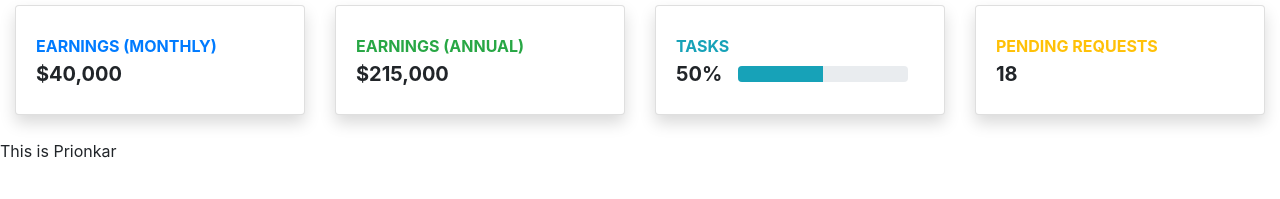
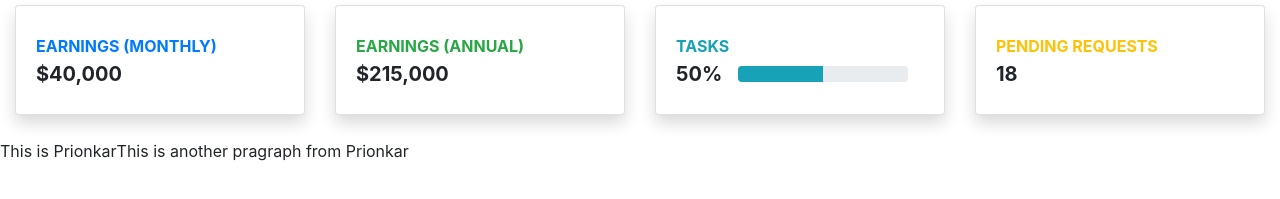
Before and after one commit to ascuet/dmsl-b, a plain HTML site: page prionkar.html in a window 1280 px wide. Shown: the part 101-300 px from the top of the page. Drawn offline with nearby package versions, Linux system fonts and the light colour scheme.

Commit message:
another change added

```diff
--- a/prionkar.html
+++ b/prionkar.html
@@ -141,6 +141,7 @@
                 </div>
 
                 <p>This is Prionkar</p>
+                <p>This is another pragraph from Prionkar</p>
             </div>
         </section>
     </div>
```
